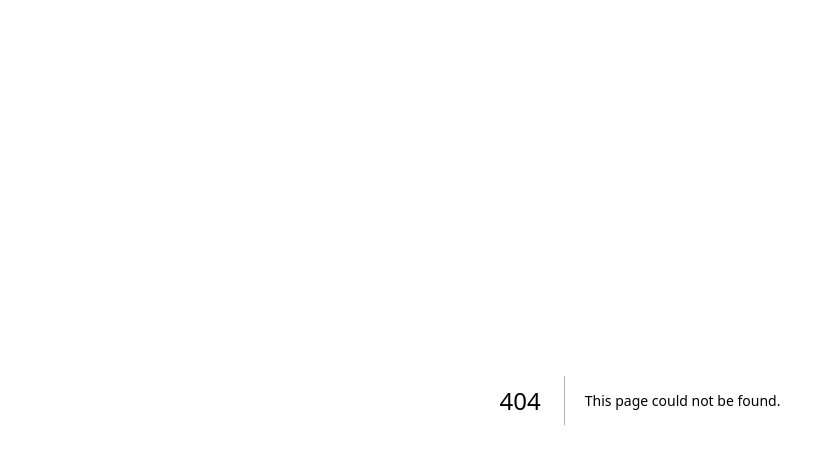
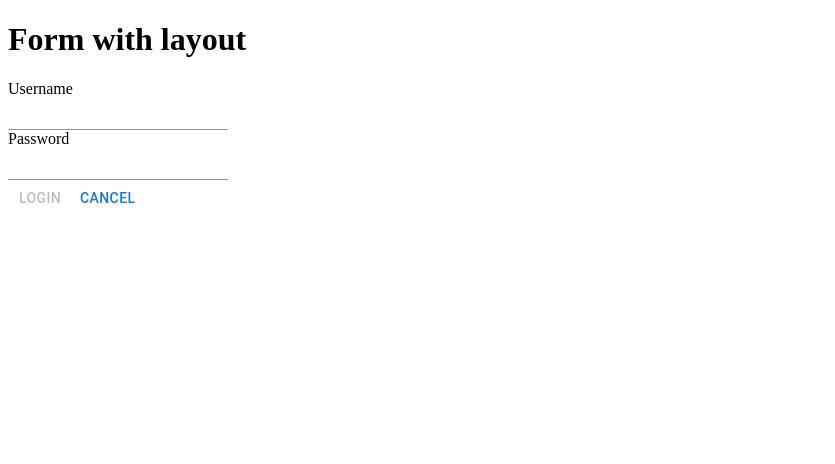
Before and after one commit to konradmi/nextjs-forms, a Next.js app: page /form-layout in a window 1280 px wide. Before the commit this address had no page. Shown: the top 464 px of the page, without its empty margins (0-835 px from the left). Built offline with nearby package versions, Linux system fonts and the light colour scheme.

Commit message:
add FormItemLayout context

```diff
--- /dev/null
+++ b/app/form-layout/FormLayout.tsx
@@ -0,0 +1,58 @@
+'use client'
+
+import * as z from 'zod'
+
+import { ZodForm, FormInput, FormSubmitButton, FormCancelButton, FormSubmitError } from '@/components/forms'
+import { nameCreator } from '@/components/forms/ZodForm'
+
+const schema = z.object({
+  username: z.string().min(3, { message: 'Too short'}).max(20, { message: 'Too long'}),
+  password: z.string().min(3, { message: 'Too short'}).max(20, { message: 'Too long'}),
+})
+
+const initialValues = {
+  username: '',
+  password: '',
+}
+
+const formItemLayout = {
+  labelCol: {
+    xs: { span: 5 },
+    sm: { span: 5 },
+  },
+  wrapperCol: {
+    xs: { span: 24 },
+    sm: { span: 24 },
+  },
+}
+
+const FormLayout = () => {
+  const submitValidation = async (values: z.infer<typeof schema>) => {
+    return Promise.resolve()
+  }
+
+  const handleSubmit = async (values: z.infer<typeof schema>) => {
+    console.log('values', values)
+  }
+
+  const getName = nameCreator(schema)
+
+  return (
+    <ZodForm initialValues={initialValues} onSubmit={handleSubmit} schema={schema} submitValidation={submitValidation} formItemLayout={formItemLayout}>
+      <h1>Form with layout</h1>
+      <div>
+        <label htmlFor='username'>Username</label>
+        <FormInput name={getName('username')}/>
+      </div>
+      <div>
+        <label htmlFor='password'>Password</label>
+        <FormInput name={getName('password')} type='password'/>
+      </div>
+      <FormSubmitButton label='Login'/>
+      <FormCancelButton/>
+      <FormSubmitError error='The form submission failed'/>
+    </ZodForm>
+  )
+}
+
+export default FormLayout
--- /dev/null
+++ b/app/form-layout/page.ts
@@ -0,0 +1,3 @@
+import FormLayout from './FormLayout'
+
+export default FormLayout
--- a/components/forms/FormInput.tsx
+++ b/components/forms/FormInput.tsx
@@ -1,7 +1,10 @@
 'use client'
 
+import { useContext } from 'react'
 import { useFormContext, Controller } from 'react-hook-form'
 import Input from '@mui/material/Input'
+
+import { FormItemLayoutContext } from './ZodForm'
 
 type FormInputProps = {
   name: string
@@ -12,6 +15,8 @@ type FormInputProps = {
 
 const FormInput = ({ name, type, parse = value => value, format = value => value, ...rest }: FormInputProps) => {
   const { control, formState: { errors } } = useFormContext()
+  const formItemLayout = useContext(FormItemLayoutContext)
+  console.log(formItemLayout)
 
   const getError = () => {
     return name.split('.').reduce((acc, curr) => {
--- a/components/forms/ZodForm.tsx
+++ b/components/forms/ZodForm.tsx
@@ -1,12 +1,23 @@
 'use client'
 
-import React, { useEffect } from 'react'
+import React, { useEffect, createContext } from 'react'
 import { zodResolver } from '@hookform/resolvers/zod'
 import { DevTool } from '@hookform/devtools'
 import * as z from 'zod'
 
 import type { SubmitHandler } from 'react-hook-form'
 import { useForm, FormProvider } from 'react-hook-form'
+
+type FormItemLayout = {
+  labelCol: {
+    xs: { span: number }
+    sm: { span: number }
+  },
+  wrapperCol: {
+    xs: { span: number }
+    sm: { span: number }
+  }
+}
 
 type FormProps<T extends z.ZodType> = {
   initialValues: z.infer<T>
@@ -16,7 +27,11 @@ type FormProps<T extends z.ZodType> = {
   className?: string
   schema: T
   fallback?: React.ReactNode
+  formItemLayout?: FormItemLayout
+
 }
+
+export const FormItemLayoutContext = createContext<FormItemLayout | undefined>(undefined)
 
 const ZodForm = <T extends z.ZodType>({
   initialValues,
@@ -26,6 +41,7 @@ const ZodForm = <T extends z.ZodType>({
   schema,
   submitValidation = () => Promise.resolve() ,
   fallback,
+  formItemLayout,
 }: FormProps<T>) => {
   const methods = useForm<z.infer<T>>({
     mode: 'onBlur',
@@ -56,10 +72,12 @@ const ZodForm = <T extends z.ZodType>({
   const { isSubmitting } = methods.formState
   return (
     <FormProvider {...methods}>
+      <FormItemLayoutContext.Provider value={formItemLayout}>
       <form className={className} onSubmit={methods.handleSubmit(onSubmitWithValidation)}>
         { (fallback && isSubmitting) ? fallback : children }
       </form>
       <DevTool control={methods.control} />
+      </FormItemLayoutContext.Provider>
     </FormProvider>
   )
 }
```
